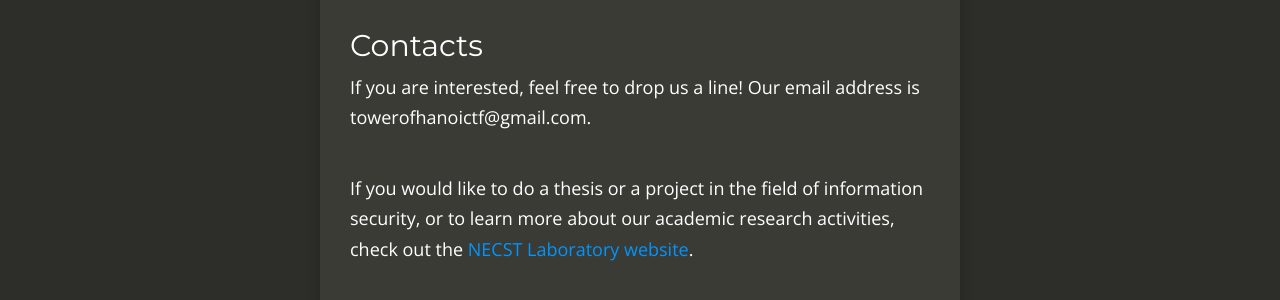
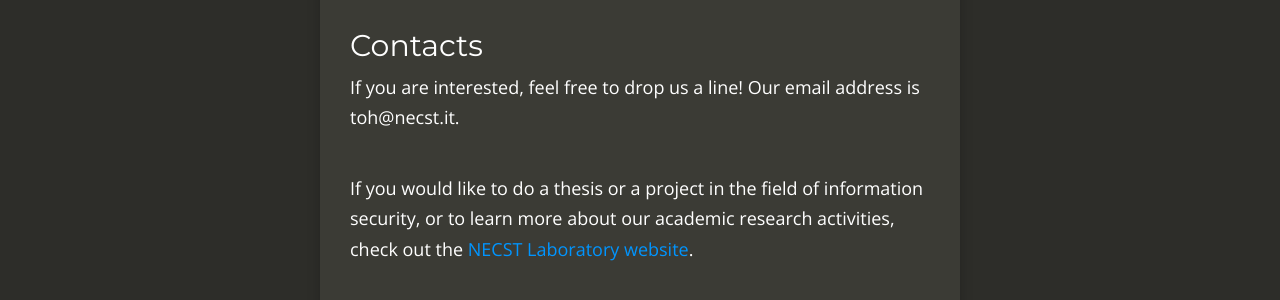
Before and after one commit to TowerofHanoi/towerofhanoi.github.io, a Jekyll site: the page built from about/index.md, in a window 1280 px wide. Shown: the part 1267-1567 px from the top of the page. Built offline with Jekyll 4.4.1, drawn with Linux system fonts in a browser that asks for light colours; nearby versions of some CDN libraries; Markdown is read by kramdown in place of the engine named in the settings.

Commit message:
new email address

```diff
--- a/about/index.md
+++ b/about/index.md
@@ -22,6 +22,6 @@ In the *jeopardy-style* CTFs, teams are presented with a set of specific challen
 
 ## Contacts
 
-If you are interested, feel free to drop us a line! Our email address is towerofhanoictf@gmail.com.
+If you are interested, feel free to drop us a line! Our email address is toh@necst.it.
 
 If you would like to do a thesis or a project in the field of information security, or to learn more about our academic research activities, check out the [NECST Laboratory website](http://necst.it).
```
